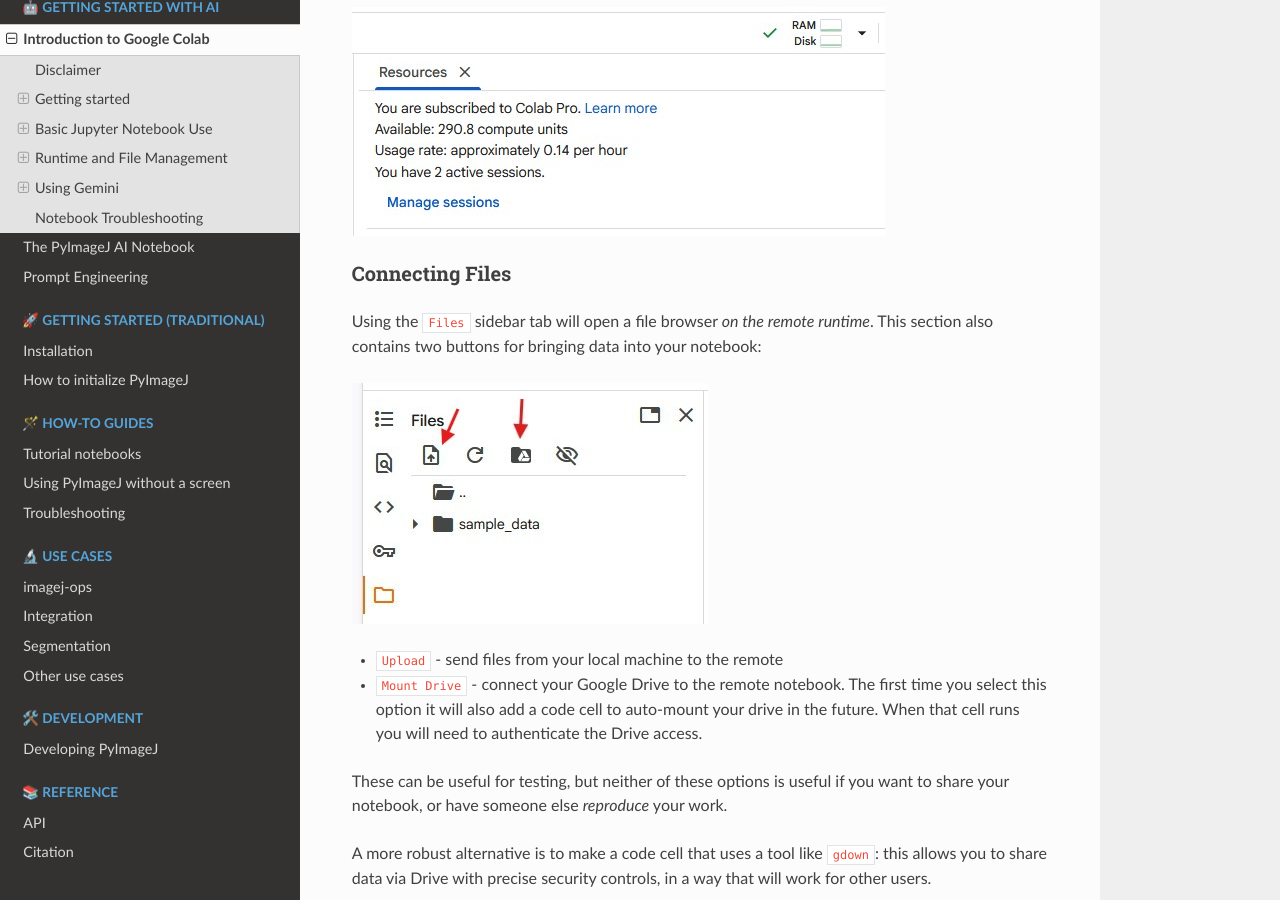
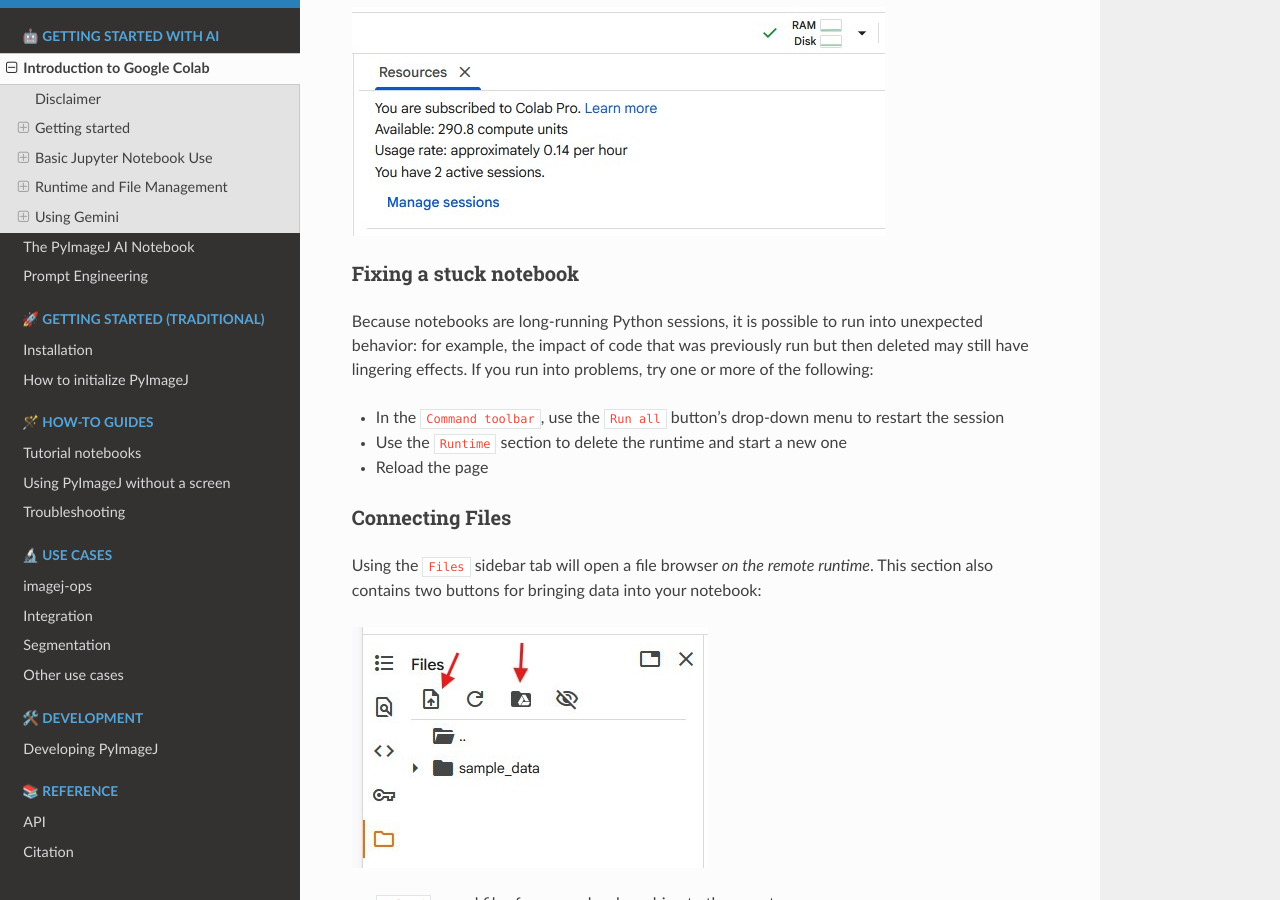
Before and after one commit to imagej/pyimagej, a Sphinx documentation site: the page built from doc/Google-Colab-Basics.md, in a window 1280 px wide and 900 px high, scrolled down 5151 px. Built offline with Sphinx 7.4.7 and the Read the Docs theme 3.1.0, drawn with Linux system fonts in a browser that asks for light colours; pages that are not in the unit, such as notebooks, are missing from menus; some of the changed text lies outside the part shown.

Commit message:
Reframe notebook troubleshooting

```diff
--- a/doc/Google-Colab-Basics.md
+++ b/doc/Google-Colab-Basics.md
@@ -101,6 +101,14 @@
 Once a runtime is connected, the `Runtime management` area will update to show resource usage:
 
 ![Connected runtime](doc-images/runtime-connected.jpg)
+
+### Fixing a stuck notebook
+
+Because notebooks are long-running Python sessions, it is possible to run into unexpected behavior: for example, the impact of code that was previously run but then deleted may still have lingering effects. If you run into problems, try one or more of the following:
+
+* In the `Command toolbar`, use the `Run all` button's drop-down menu to restart the session
+* Use the `Runtime` section to delete the runtime and start a new one
+* Reload the page
 
 ### Connecting Files
 
@@ -212,11 +220,3 @@
 * Known to hallucinate on cell output when cells are "wrong" but code compiled and ran without an error
 
 If you are unsatisfied with Gemini's abilities, we do make it easy to copy over configuration text for other LLMs (all of which should understand Colab and Jupyter Notebook syntax - sometimes better than Gemini!).
-
-## Notebook Troubleshooting
-
-Because notebooks are long-running Python sessions, it is possible to run into unexpected behavior: for example, the impact of code that was previously run but then deleted may still have lingering effects. If you run into problems, try one or more of the following:
-
-* In the `Command toolbar`, use the `Run all` button's drop-down menu to restart the session
-* Delete the runtime and start a new one
-* Reload the page
```
